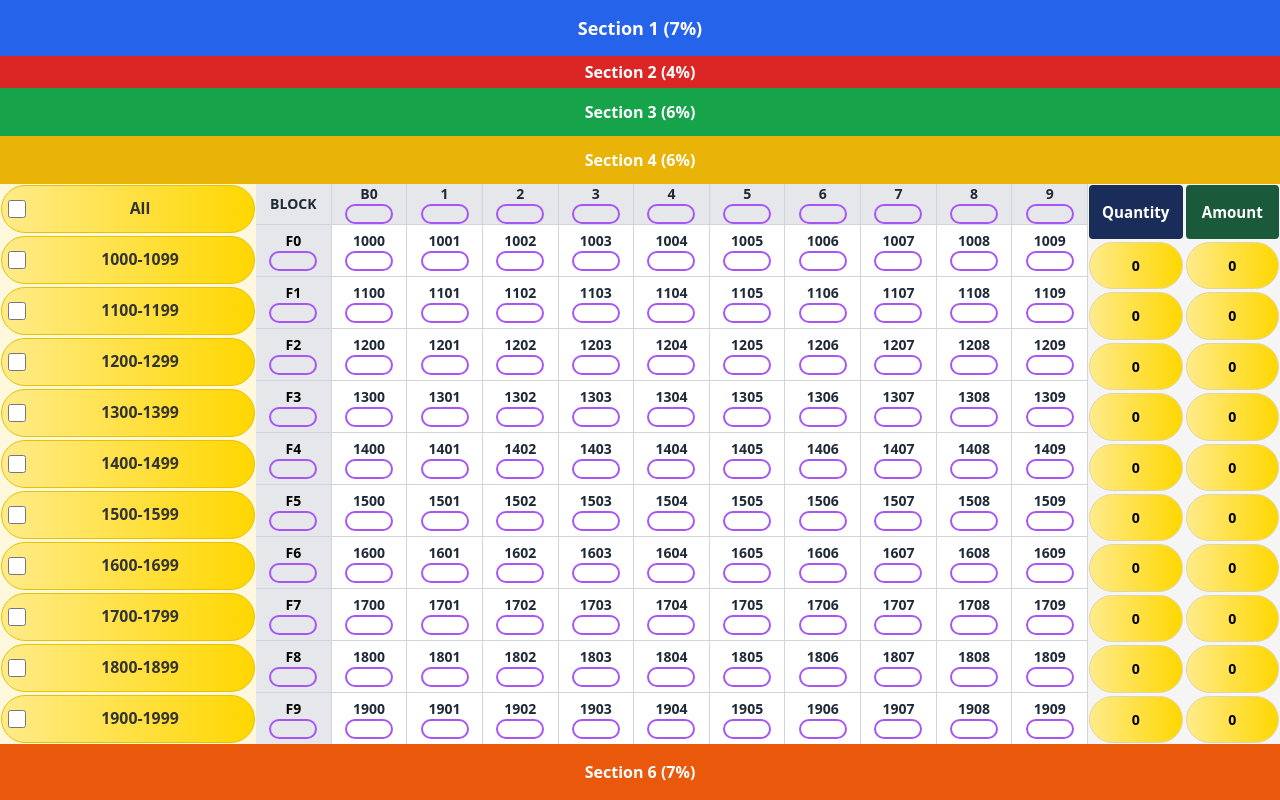
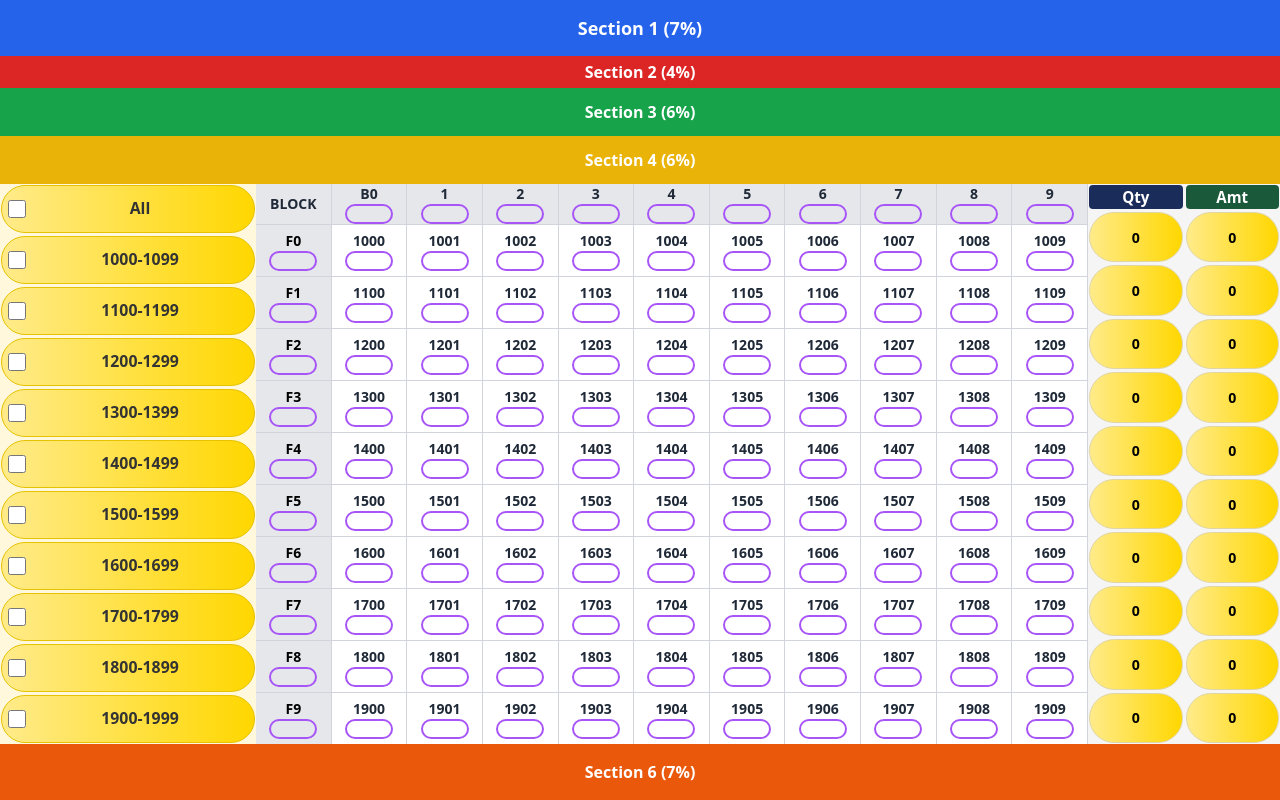
Before and after one commit to harshbarai2516/freedomplay, a React (Vite) app: page / in a window 1280 px wide. Built offline with nearby package versions, Linux system fonts and the light colour scheme.

Commit message:
Your commit message

```diff
--- a/src/Rightcol.jsx
+++ b/src/Rightcol.jsx
@@ -3,8 +3,8 @@ import React from "react";
 export default function RightCol() {
   const rows = 10;
   const columns = [
-    { title: "Quantity", color: "#1a2d5a" },
-    { title: "Amount", color: "#1a5a3a" },
+    { title: "Qty", color: "#1a2d5a" },
+    { title: "Amt", color: "#1a5a3a" },
   ];
 
   return (
@@ -18,7 +18,7 @@ export default function RightCol() {
               style={{
                 backgroundColor: col.color,
                 fontSize: "calc(10px + 0.4vw)",
-                height: "calc(50px + 0.5vh)",
+                height: "calc(20px + 0.5vh)",
               }}
             >
               {col.title}
```
